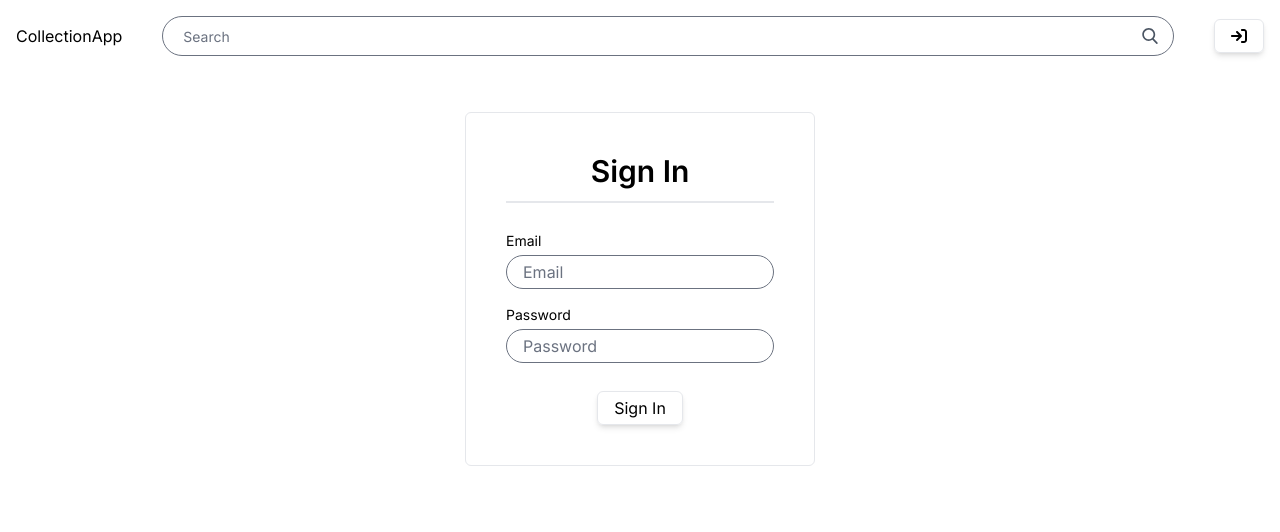
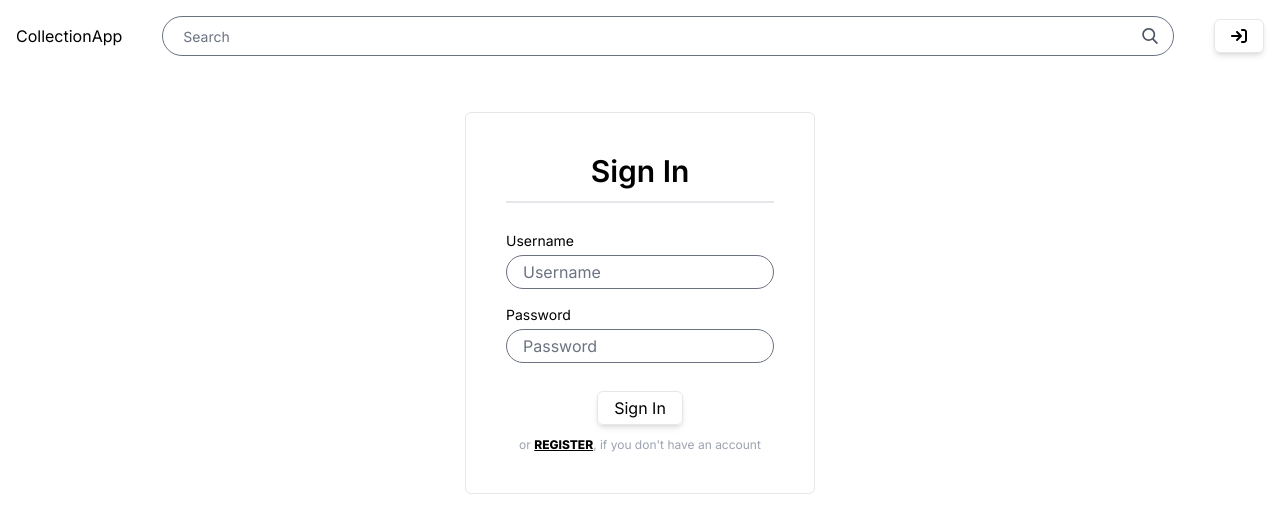
Before and after one commit to yawlad/Itransition_FinalTask, a Next.js app in the folder frontend/: page /login in a window 1280 px wide. Shown: the top 532 px of the page. Built offline with nearby package versions, Linux system fonts and the light colour scheme; no server answers.

Commit message:
some fixes in login page

```diff
--- a/frontend/components/LoginPage/LoginPage.tsx
+++ b/frontend/components/LoginPage/LoginPage.tsx
@@ -3,6 +3,7 @@ import { useState } from "react";
 import InputBlock from "../InputBlock";
 import AuthService from "@/services/AuthService";
 import sessionStore from "@/stores/SessionStore";
+import Link from "next/link";
 
 export default function LoginPage() {
   const [userData, setUserData] = useState({
@@ -19,9 +20,14 @@ export default function LoginPage() {
 
   const handleSubmit = async (e: React.FormEvent) => {
     e.preventDefault();
-    AuthService.login(userData).then((user) => {
-      sessionStore.setUser(user);
-    });
+    AuthService.login(userData)
+      .then((user) => {
+        sessionStore.setUser(user);
+      })
+      .catch((error: Error) => {
+        console.log(error);
+        setError(error.message);
+      });
   };
 
   return (
@@ -33,8 +39,8 @@ export default function LoginPage() {
         <h3 className="text-3xl text-center font-semibold">Sign In</h3>
         <hr className="border border-secondary w-full mb-4" />
         <InputBlock
-          header="Email"
-          placeholder="Email"
+          header="Username"
+          placeholder="Username"
           type="text"
           onChange={(val) => handleInputChange("username", val)}
         />
@@ -48,6 +54,16 @@ export default function LoginPage() {
         <button type="submit" className="button-standart">
           Sign In
         </button>
+        <div className="text-xs text-gray-400">
+          or{" "}
+          <Link
+            className="font-extrabold underline text-black"
+            href={"/register/"}
+          >
+            REGISTER
+          </Link>
+          , if you don't have an account
+        </div>
       </form>
     </div>
   );
```
